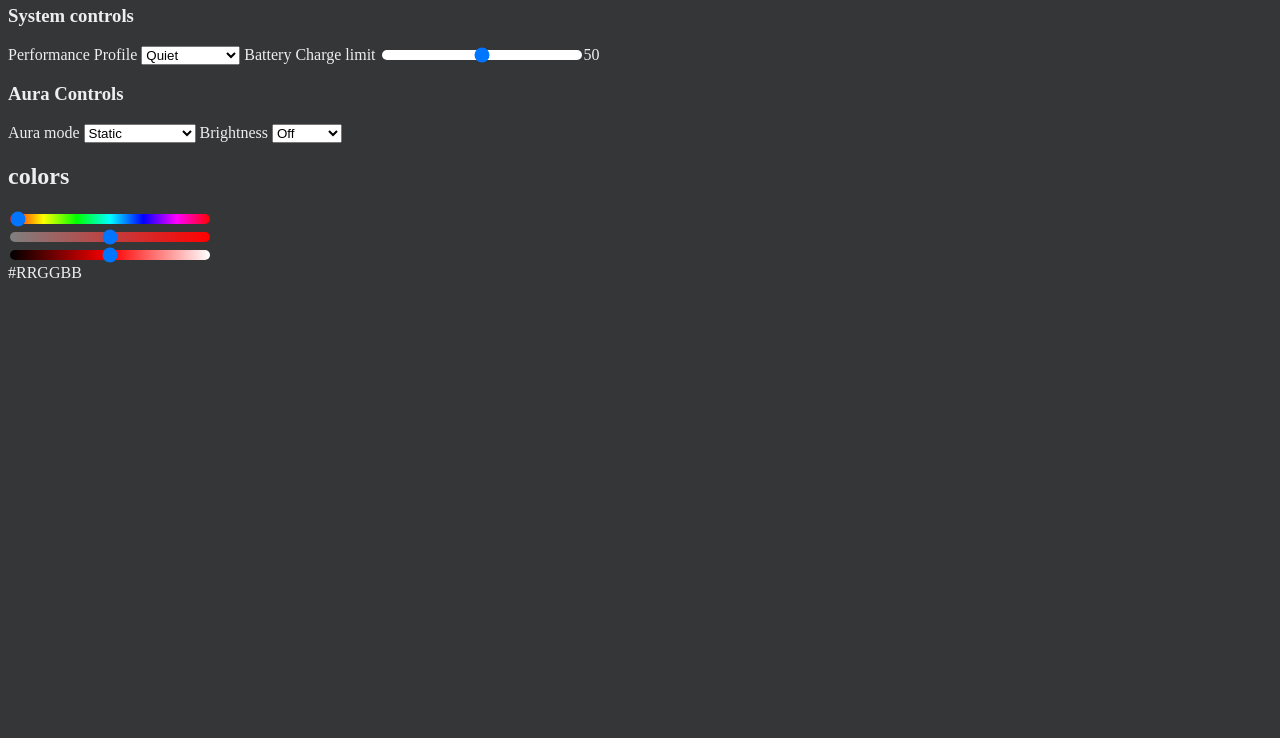
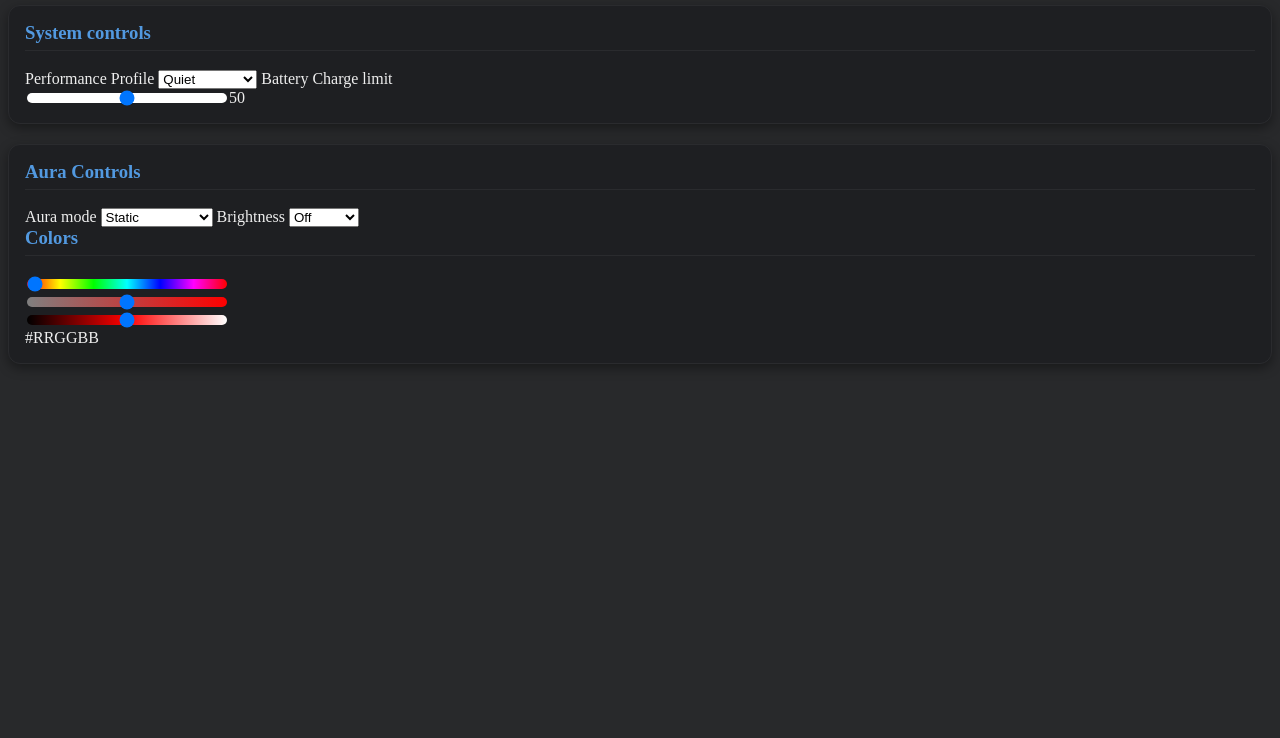
Before and after one commit to notarkhit/asus-helper, a plain HTML site: page resources/index.html in a window 1280 px wide. Shown: the part 62-800 px from the top of the page. Drawn offline with Linux system fonts and the light colour scheme; a script that the page names is missing.

Commit message:
Add styling

```diff
--- a/resources/index.html
+++ b/resources/index.html
@@ -21,8 +21,8 @@
 				<option value="balanced">balanced</option>
 				<option value="Performance">Performance</option>
 			</select>
-			<label for="bat-cap">Battery Charge limit</label>
-			<input type="range" name="bat-cap" id="bat-cap"><output id="bat-cap">50</output>
+			<label for="bat-cap">Battery Charge limit</label> <br>
+			<input type="range" name="bat-cap" id="bat-cap" min="20" max="100"><output id="bat-cap">50</output>
 		</section>
 
 		<section id="aura">
@@ -45,7 +45,7 @@
 		</select>
 
 		<div>
-			<h2>colors</h2>
+			<h3>Colors</h3>
 			<input type="range" id="hue" min="0" max="360" value="0"> <br>
 			<input type="range" id="saturation" min="0" max="100"> <br>
 			<input type="range" id="lightness" min="0" max="100"> <br>
--- a/resources/styles.css
+++ b/resources/styles.css
@@ -1,6 +1,12 @@
 body {
-	background-color: #343638;
+	background-color: #28292b;
 	color: #eee;
+}
+
+h1,
+h2,
+h3 {
+	color: #07b;
 }
 
 #hue {
@@ -41,6 +47,26 @@ input#lightness[type=range] {
 			hsl(0, 100%, 100%));
 }
 
+section {
+	background: #1e1f22;
+	/* deep dark gray, same feel as ArchWiki dark */
+	border: 1px solid #2a2b2e;
+	/* subtle border */
+	border-radius: 12px;
+	/* rounded corners */
+	padding: 16px;
+	margin: 20px 0;
+	box-shadow: 0 4px 12px #00000066;
+	/* shadow with hex alpha */
+}
+
+section h3 {
+	margin-top: 0;
+	border-bottom: 1px solid #2a2b2e;
+	padding-bottom: 6px;
+	color: hsl(210, 70%, 60%);
+	/* accent blue, like ArchWiki links */
+}
 
 /* /* Webkit browsers (Chrome, Safari, Edge) */
 /* input[type=range]::-webkit-slider-thumb { */
```
